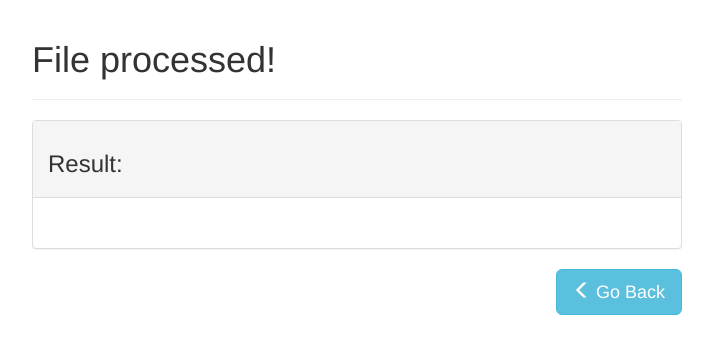
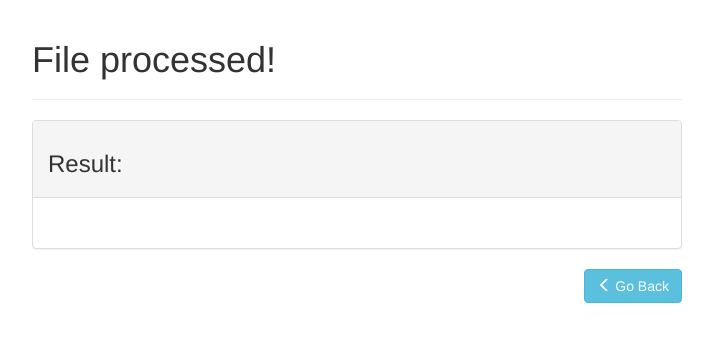
Before and after one commit to MarcusQuixabeira/anchor_apply, a Django app: page /6/result/ in a window 1280 px wide. Shown: the top 354 px of the page, without its empty margins (283-996 px from the left). Run offline with Django 3.2, Linux system fonts and the light colour scheme; data comes from the database, SQL or seed files in the repository; both versions use the stored data as it was after the commit; some libraries are stand-ins or nearby versions.

Commit message:
Adjusting buttons style and icons

```diff
--- a/overseer/templates/overseer/index.html
+++ b/overseer/templates/overseer/index.html
@@ -16,7 +16,9 @@
           <label for="exampleInputFile">File input</label>
           <input type="file" id="id_upload" name="upload">
         </div>
-        <button type="submit" class="btn btn-info">Process file</button>
+        <button type="submit" class="btn btn-info">
+          <span class="glyphicon glyphicon-menu-right" aria-hidden="true"></span> Process file
+        </button>
       </form>
     </div>
   </div>
--- a/overseer/templates/overseer/result.html
+++ b/overseer/templates/overseer/result.html
@@ -19,7 +19,7 @@
       </ul>
     </div>
   </div>
-  <button type="button" class="btn btn-info pull-right btn-lg" onclick="window.location.href='{% url 'overseer:index' %}'">
+  <button type="button" class="btn btn-info pull-right" onclick="window.location.href='{% url 'overseer:index' %}'">
     <span class="glyphicon glyphicon-menu-left" aria-hidden="true"></span> Go Back
   </button>
 </div>
```
Also changed, not shown: db.sqlite3.
